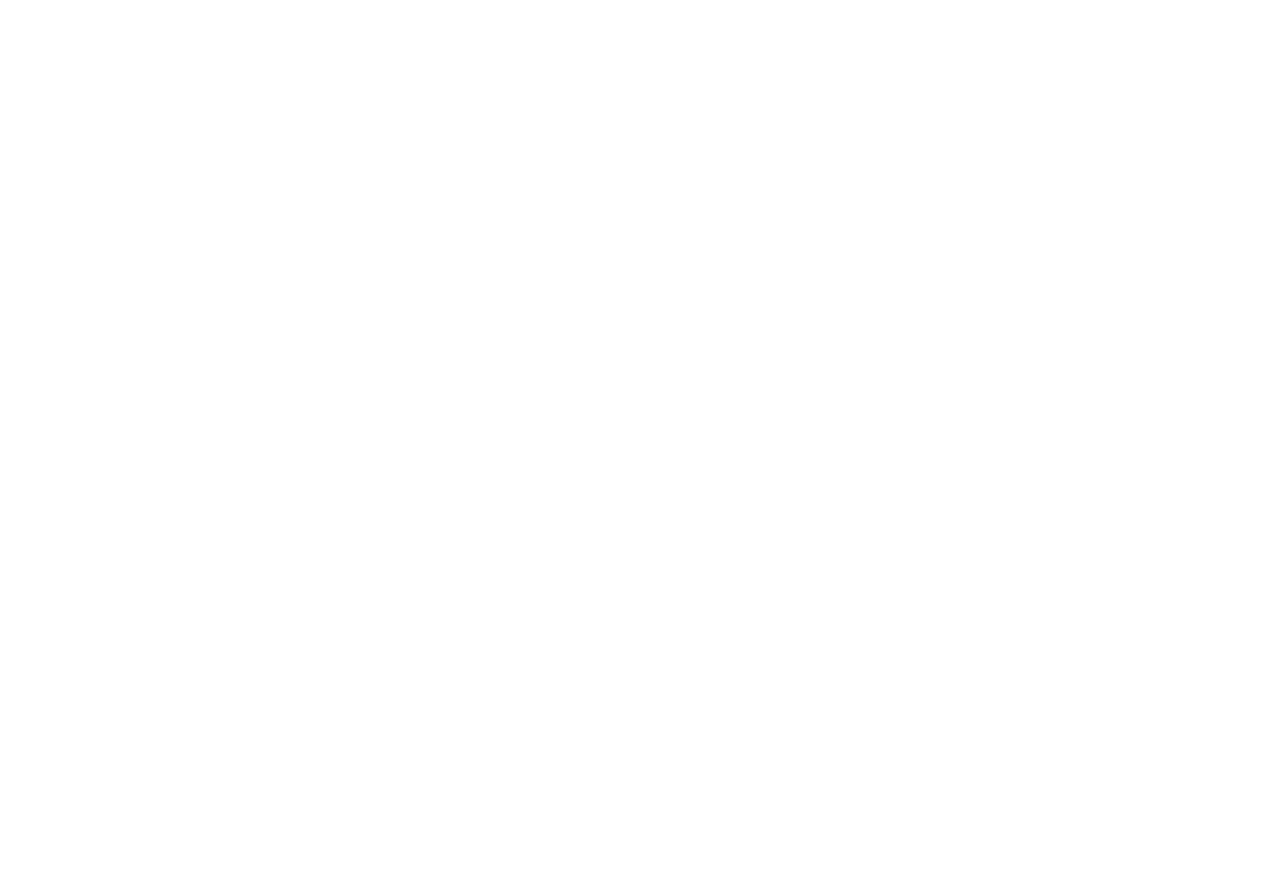
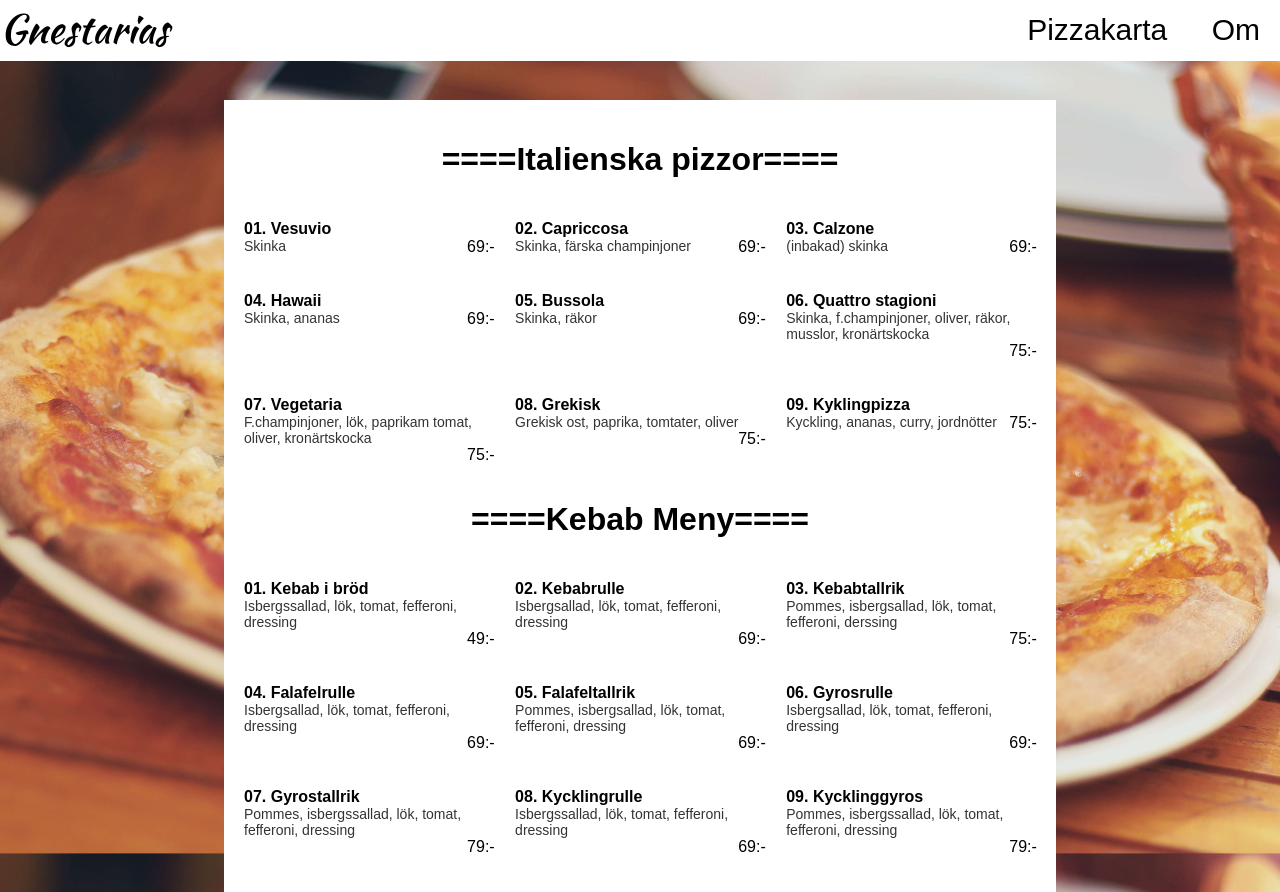
Before and after one commit to johhag98/Gnesta-Pizza, a plain HTML site: page georges/menu.html in a window 1280 px wide. Before the commit the page ends 800 px from the top, so only its background shows below. Drawn offline with Linux system fonts and the light colour scheme.

Commit message:
Updates
Fixade till en miss i main index. Hade en för mycket på slut taggen på
</a> så nu är den borta. Sedan så har jag lagt in Geroges meny och fixat
dens sida! Börjar ta sig!

```diff
--- a/georges/menu.html
+++ b/georges/menu.html
@@ -0,0 +1,119 @@
+<!DOCTYPE html>
+<html lang="en">
+<head>
+	<meta charset="UTF-8">
+	<title>Gnestarias - Georges</title>
+	<link rel="stylesheet" href="../css/grid.css">
+	<link rel="stylesheet" href="../css/main.css">
+	<meta name="viewport" content="width=device-width, initial-scale=1.0">
+</head>
+<body>
+	<header>
+			<h1><a href="../index.html">Gnestarias</a></h1>
+			<ul>
+				<li><a href="../map.html">Pizzakarta</a></li>
+				<li><a href="../about.html">Om</a></li>
+			</ul>
+	</header>
+	<main class="wrapper menu">
+		<div class="row">
+			<h1 class="menyh1">Italienska pizzor</h1> <!-- Italienska pizzor -->
+			<dl class="col col--4-of-12">
+				<dt class="sortof">01. Vesuvio</dt>
+				<dd class="toping">Skinka</dd>
+				<dd class="price">69:-</dd>
+			</dl>
+			<dl class="col col--4-of-12">
+				<dt class="sortof">02. Capriccosa</dt>
+				<dd class="toping">Skinka, färska champinjoner</dd>
+				<dd class="price">69:-</dd>
+			</dl>
+			<dl class="col col--4-of-12">
+				<dt class="sortof">03. Calzone</dt>
+				<dd class="toping">(inbakad) skinka</dd>
+				<dd class="price">69:-</dd>
+			</dl>
+
+            <dl class="col col--4-of-12">
+				<dt class="sortof">04. Hawaii</dt>
+				<dd class="toping">Skinka, ananas</dd>
+				<dd class="price">69:-</dd>
+			</dl>
+            <dl class="col col--4-of-12">
+				<dt class="sortof">05. Bussola</dt>
+				<dd class="toping">Skinka, räkor</dd>
+				<dd class="price">69:-</dd>
+			</dl>
+			<dl class="col col--4-of-12">
+				<dt class="sortof">06. Quattro stagioni </dt>
+				<dd class="toping">Skinka, f.champinjoner, oliver, räkor, musslor, kronärtskocka</dd>
+				<dd class="price">75:-</dd>
+			</dl>
+
+			<dl class="col col--4-of-12">
+				<dt class="sortof">07. Vegetaria</dt>
+				<dd class="toping">F.champinjoner, lök, paprikam tomat, oliver, kronärtskocka</dd>
+				<dd class="price">75:-</dd>
+			</dl>
+            <dl class="col col--4-of-12">
+				<dt class="sortof">08. Grekisk</dt>
+				<dd class="toping">Grekisk ost, paprika, tomtater, oliver</dd>
+				<dd class="price">75:-</dd>
+			</dl>
+			<dl class="col col--4-of-12">
+				<dt class="sortof">09. Kyklingpizza</dt>
+				<dd class="toping">Kyckling, ananas, curry, jordnötter</dd>
+				<dd class="price">75:-</dd>
+			</dl>
+		</div>								<!-- Fram hit -->
+        <div class="row">
+            <h1 class="menyh1">Kebab Meny</h1>
+            <dl class="col col--4-of-12">
+                <dt class="sortof">01. Kebab i bröd</dt>
+                <dd class="toping">Isbergssallad, lök, tomat, fefferoni, dressing</dd>
+                <dd class="price">49:-</dd>
+            </dl>
+            <dl class="col col--4-of-12">
+                <dt class="sortof">02. Kebabrulle</dt>
+                <dd class="toping">Isbergsallad, lök, tomat, fefferoni, dressing</dd>
+                <dd class="price">69:-</dd>
+            </dl>
+            <dl class="col col--4-of-12">
+                <dt class="sortof">03. Kebabtallrik</dt>
+                <dd class="toping">Pommes, isbergsallad, lök, tomat, fefferoni, derssing</dd>
+                <dd class="price">75:-</dd>
+            </dl>
+            <dl class="col col--4-of-12">
+                <dt class="sortof">04. Falafelrulle</dt>
+                <dd class="toping">Isbergsallad, lök, tomat, fefferoni, dressing</dd>
+                <dd class="price">69:-</dd>
+            </dl>
+            <dl class="col col--4-of-12">
+                <dt class="sortof">05. Falafeltallrik</dt>
+                <dd class="toping">Pommes, isbergsallad, lök, tomat, fefferoni, dressing</dd>
+                <dd class="price">69:-</dd>
+            </dl>
+            <dl class="col col--4-of-12">
+                <dt class="sortof">06. Gyrosrulle</dt>
+                <dd class="toping">Isbergsallad, lök, tomat, fefferoni, dressing</dd>
+                <dd class="price">69:-</dd>
+            </dl>
+            <dl class="col col--4-of-12">
+                <dt class="sortof">07. Gyrostallrik</dt>
+                <dd class="toping">Pommes, isbergssallad, lök, tomat, fefferoni, dressing</dd>
+                <dd class="price">79:-</dd>
+            </dl>
+            <dl class="col col--4-of-12">
+                <dt class="sortof">08. Kycklingrulle</dt>
+                <dd class="toping">Isbergssallad, lök, tomat, fefferoni, dressing</dd>
+                <dd class="price">69:-</dd>
+            </dl>
+            <dl class="col col--4-of-12">
+                <dt class="sortof">09. Kycklinggyros</dt>
+                <dd class="toping">Pommes, isbergssallad, lök, tomat, fefferoni, dressing</dd>
+                <dd class="price">79:-</dd>
+            </dl>
+        </div>
+	</main>
+</body>
+</html>
--- a/scss/main.scss
+++ b/scss/main.scss
@@ -155,6 +155,11 @@ header {
 		height: 200px;
 		background-size: cover;
 	}
+	.georges {
+		background: url(../images/georges.jpg) no-repeat;
+		height: 200px;
+		background-size: cover;
+	}
 	li a{
 		color:$black;
 		font-size: 25px;
```
Also changed, not shown: index.html (+4 -4 lines), css/main.css, eatmeat/om.html (deleted), georges/om.html (deleted), 1 other file.
